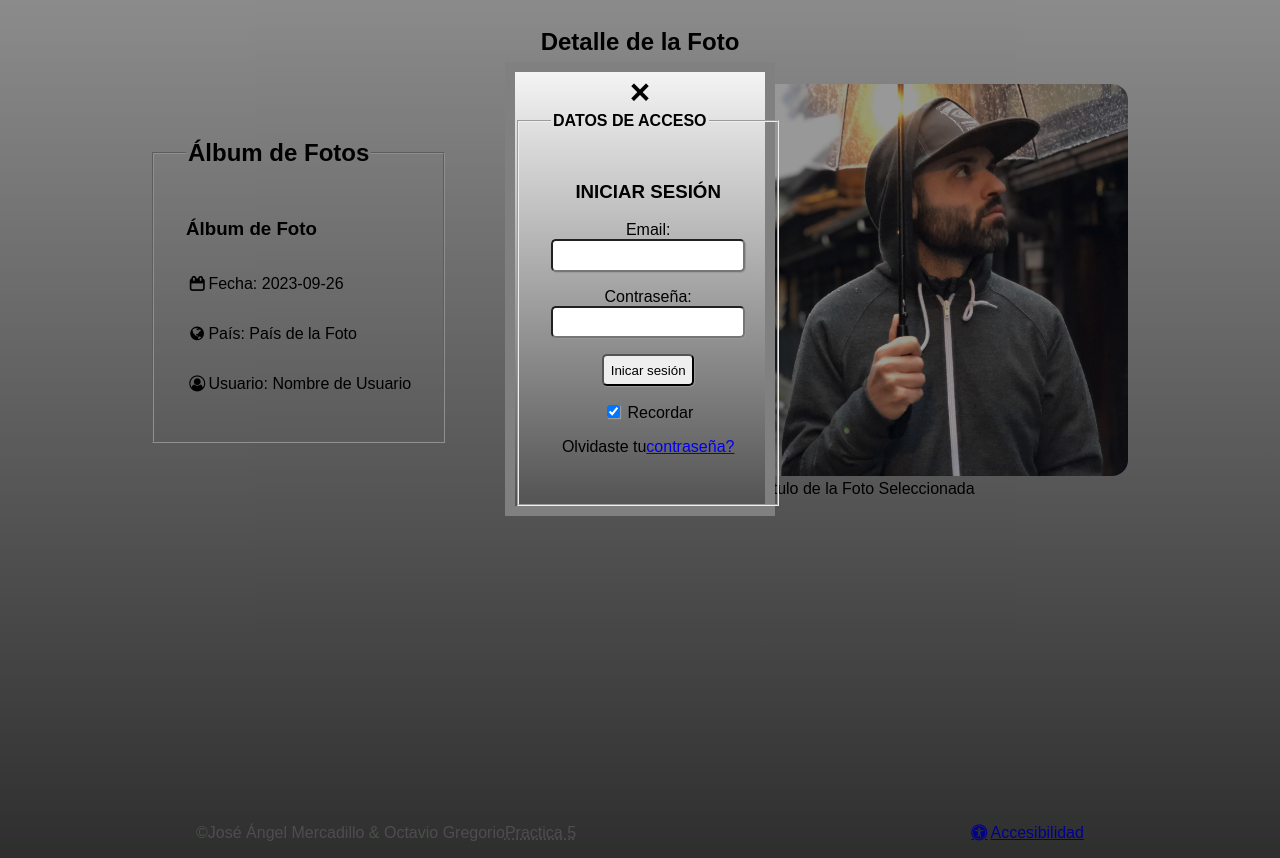
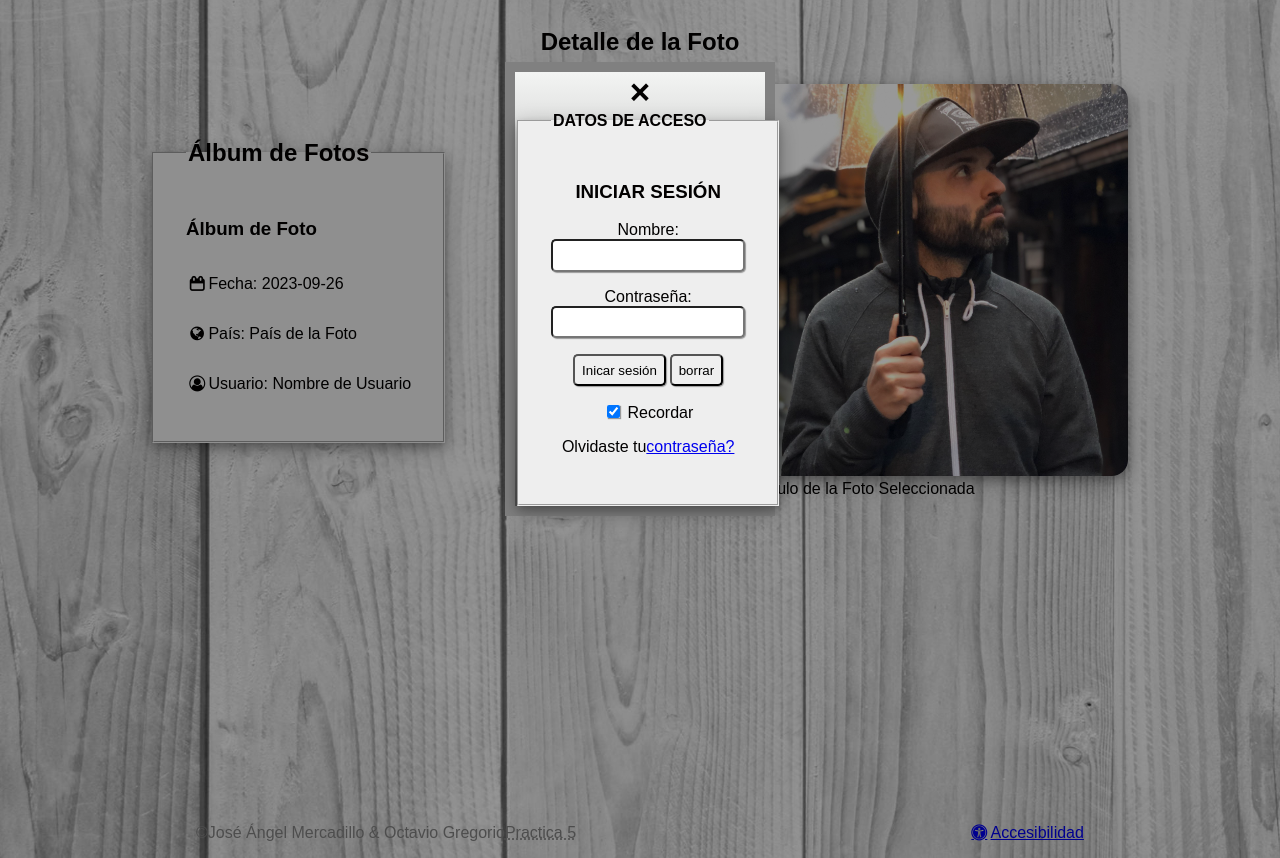
Before and after one commit to octa815/Practica7, a PHP site: page /detalle.html in a window 1280 px wide, after a click on "Iniciar". Shown: the part 130-988 px from the top of the page. Run offline with PHP 8.4, Linux system fonts and the light colour scheme.

Commit message:
Add files via upload

```diff
--- a/detalle.html
+++ b/detalle.html
@@ -73,7 +73,7 @@
     <!--************************************************************************************-->
     <aside contenteditable="false">
         <aside id="login" class="modal" >
-            <form action="index2.html" class="modal-content animate">
+            <form action="index2.html" class="modal-content animate" name="loginForm">
                 <section id="seccion">
                 <span onclick="document.getElementById('login').style.display='none'" class="close" title="Close Modal">&times;</span>
                 <fieldset>
@@ -85,15 +85,18 @@
                         <p><label for="pass2"> Repite contraseña: </label><input type="password" pattern="[a-zA-Z0-9._-]{4,20}" id="pass2" name="pass2" required></p>-->
 
                             <p>
-                                <label for="email">Email: </label>
-                                <input type="email" id="email" name="email" required>
+                                <label for="nombre">Nombre: </label>
+                                <input type="text" id="nombre" name="nombre">
+                                <span id="errorNombreUsuario" class="error"></span>
                             </p>
                             <p>
                                 <label for="pass">Contraseña: </label>
-                                <input type="password" pattern="[a-zA-Z0-9._-]{4,20}" id="pass" name="pass" required>
+                                <input type="text" id="pass" name="pass">
+                                <span id="errorPass" class="error"></span>
                             </p>
 
                         <button type="submit">Inicar sesión</button>
+                        <button type="reset">borrar</button>
                         <p>
                             <label><input type="checkbox" checked="checked" name="remember"> Recordar</label>
                         </p>
@@ -108,25 +111,49 @@
     <!--************************************************************************************-->
     <aside contenteditable="false">
         <aside id="registro" class="modal2">
-            <form action="index.html" class="modal2-content animate">
+            <form action="index.html" class="modal2-content animate" name="registroForm">
                 <section id="seccion2">
                     <fieldset>
                         <legend>TUS DATOS</legend>
                         <h3> REGISTRO </h3>
                             <p>Introduce tus datos</p>
-                            <p><label for="nombre">Nombre: </label><input type="text" id="nombre" name="nombre" required></p>
-                            <p><label>Apellidos: <input type="text" id="apellidos" name="apellidos" required></label></p>
-                            <p><label for="pass_reg">Contraseña: </label><input type="password" pattern="[a-zA-Z0-9._-]{4,20}" id="pass_reg" name="pass_reg" required></p>
-                            <p><label for="pass2"> Repite contraseña: </label><input type="password" pattern="[a-zA-Z0-9._-]{4,20}" id="pass2" name="pass2" required></p>
-                            <p><label for="email_reg">Email: </label><input type="email" id="email_reg" name="email_reg" required></p>
-                            <p>Sexo:</p>
-                                <input type="radio" id="masculino" name="sexo" value="H">
+                            <p><label for="nombre_reg">Nombre:</label>
+                                <input type="text" id="nombre_reg" name="nombre_reg">
+                                <span id="errorNombre_reg" class="error"></span>
+                            </p>
+                            <p>
+                                <label>Apellidos: </label>
+                                <input type="text" id="apellidos" name="apellidos" >
+                            </p>
+                            <p>
+                                <label for="pass_reg">Contraseña: </label>
+                                <input type="text"  id="pass_reg" name="pass_reg" >
+                                <span id="errorPass_reg" class="error"></span>
+                            </p>
+                            <p>
+                                <label for="pass2"> Repite contraseña: </label>
+                                <input type="text"  id="pass2" name="pass2">
+                                <span id="errorPass2" class="error"></span>
+                            </p>
+                            <p><label for="email_reg">Email: </label>
+                                <input type="text" id="email_reg" name="email_reg" >
+                                <span id="errorMail_reg" class="error"></span>
+                            </p>
+                            <p>Sexo:
+                                <input type="radio" id="masculino" name="sexo" >
                                 <label for="masculino">H</label>
-                                <input type="radio" id="femenino"  name="sexo" value="M">
+                                <input type="radio" id="femenino"  name="sexo">
                                 <label for="femenino">M</label>
-                            <p><label for="fecha1">Fecha de nacimiento:</label>
-                            <input type="date" id="fecha1" name="fecha1"></p>
-                            <p><label for="ciudad">Ciudad: </label>
+                                <span id="errorSexo_reg" class="error"></span>
+                            </p>
+                            <p>
+                                <label for="fecha1">Fecha de nacimiento:</label>
+                                <input type="text" id="fecha1" name="fecha1">
+                                <span id="errorFecha_reg" class="error"></span>
+                                <span id="errorNac_reg" class="error"></span>
+                            </p>
+                            <p>
+                                <label for="ciudad">Ciudad: </label>
                                 <select id="ciudad" name="ciudad">
                                     <option value="1">Alicante</option>
                                     <option value="33">Madrid</option>
@@ -153,10 +180,12 @@
                                 </figure>
                             <input type="file" accept="image/jpg, image/png, image/gif, image/jpeg" id="input-image">
                     </fieldset>
+                    <aside id="log">
+                        <button type="submit">registrarse</button>
+                        <button type="reset">borrar</button>
+                    </aside>
                 </section>
-                <aside id="log">
-                    <input type="submit" value="Registrarse">
-                </aside>
+
             </form>
         </aside>
     </aside>
--- a/estilo-grande+vision.css
+++ b/estilo-grande+vision.css
@@ -4,7 +4,7 @@
 body {
     background: #fff; /* Fondo blanco */
     color: #333; /* Texto oscuro para mayor contraste */
-    font-size: 18px; /* Tamaño de fuente aumentado */
+    font-size: 150%; /* Tamaño de fuente aumentado */
     line-height: 1.6; /* Espaciado entre líneas para una mejor legibilidad */
     font-family: 'Atkinson Hyperlegible', sans-serif;
 
--- a/estilo-grande.css
+++ b/estilo-grande.css
@@ -2,6 +2,6 @@
 
 /* Estilo para Personas con Baja Visión y Tipo de Letra Mayor */
 body {
-    font-size: 120%; /* Aumenta el tamaño de fuente al 120% del tamaño base */
+    font-size: 150%; /* Aumenta el tamaño de fuente al 120% del tamaño base */
     line-height: 1.8; /* Espaciado entre líneas para una mejor legibilidad */
 }
--- a/estilo.css
+++ b/estilo.css
@@ -114,13 +114,14 @@ html{
 main{
     padding-left: 5%;
     padding-right: 5%;
-
 }
 body{
     min-height: 100vh;
     min-width: 375px;
     /*background-color: linear-gradient(rgb(45, 162, 10), #0b0b0a);*/
-    background: linear-gradient(rgb(255, 255, 255), #4b4d4b);
+    background-image: url("./imagenes//blanco.jpeg");
+    background-size: cover;
+    /*background: linear-gradient(rgb(255, 255, 255), #4b4d4b);*/
     display:grid;
     grid-template-rows: auto auto 1fr auto;
     margin:0%;
@@ -168,8 +169,9 @@ table, tr, th, td {
 
 
 fieldset{
+    box-shadow: 0 4px 8px 0 rgba(0, 0, 0, 0.2), 0 6px 20px 0 rgba(0, 0, 0, 0.30);
+    background-color: #eeeeee;
     justify-content: flex-start;
-
     flex-direction: column;
     flex-wrap: wrap;
     align-content: space-around;
@@ -183,6 +185,7 @@ legend{
 }
 
 img{
+    box-shadow: 0 4px 8px 0 rgba(0, 0, 0, 0.2), 0 6px 20px 0 rgba(0, 0, 0, 0.30);
     max-width: 100%;
     max-height: 100%;
     border-radius: 1em;
--- a/impresion.css
+++ b/impresion.css
@@ -76,9 +76,10 @@ fieldset>legend{
 
 
 
-header,#login,#registro{
+header,#login,#registro,#accesibilidad{
     display: none;
 }
+
 
 
 
--- a/index2.html
+++ b/index2.html
@@ -49,7 +49,7 @@
                 <a href="index.html" class="icon-trash-empty">Darme de baja</a>
                 <a href="index.html" class="icon-logout">Cerrar sesión</a>
                 <aside class="botoncillo">
-                    <a class="icon-moon">claro/oscuro</a>
+                    <a class="icon-moon">Claro/oscuro</a>
                       <aside class="darkbot">
                         <label class="switch">
                             <input type="checkbox" onclick="oscuro()">
@@ -58,7 +58,7 @@
                     </aside>
                 </aside>
                 <aside class="botoncillo">
-                    <a class="icon-fontsize">Letra</a>
+                    <a class="icon-fontsize">Tamaño</a>
                     <aside class="darkbot">
                         <label class="switch">
                             <input type="checkbox" onclick="grande()">
--- a/respuesta_solicitar_album.html
+++ b/respuesta_solicitar_album.html
@@ -57,7 +57,7 @@
                 <a href="index.html" class="icon-trash-empty">Darme de baja</a>
                 <a href="index.html" class="icon-logout">Cerrar sesión</a>
                 <aside class="botoncillo">
-                    <a class="icon-moon">claro/oscuro</a>
+                    <a class="icon-moon">Claro/oscuro</a>
                       <aside class="darkbot">
                         <label class="switch">
                             <input type="checkbox" onclick="oscuro()">
@@ -66,7 +66,7 @@
                     </aside>
                 </aside>
                 <aside class="botoncillo">
-                    <a class="icon-fontsize">Letra</a>
+                    <a class="icon-fontsize">Tamaño</a>
                     <aside class="darkbot">
                         <label class="switch">
                             <input type="checkbox" onclick="grande()">
@@ -123,7 +123,7 @@
             <abbr title = "DAW"> Practica 5 </abbr>
         </p>
         <p>
-            <a href="accesibilidad.html" class="icon-universal-access"><span>Accesibilidad</span></a>
+            <a id="accesibilidad" href="accesibilidad.html" class="icon-universal-access"><span>Accesibilidad</span></a>
         </p>
     </footer>
     <script>
--- a/resultado.html
+++ b/resultado.html
@@ -50,7 +50,7 @@
                 <a href="index.html" class="icon-trash-empty">Darme de baja</a>
                 <a href="index.html" class="icon-logout">Cerrar sesión</a>
                 <aside class="botoncillo">
-                    <a class="icon-moon">claro/oscuro</a>
+                    <a class="icon-moon">Claro/oscuro</a>
                       <aside class="darkbot">
                         <label class="switch">
                             <input type="checkbox" onclick="oscuro()">
@@ -59,7 +59,7 @@
                     </aside>
                 </aside>
                 <aside class="botoncillo">
-                    <a class="icon-fontsize">Letra</a>
+                    <a class="icon-fontsize">Tamaño</a>
                     <aside class="darkbot">
                         <label class="switch">
                             <input type="checkbox" onclick="grande()">
```
Also changed, not shown: accesibilidad.html (+9 -3 lines), buscar.html (+53 -19 lines), ejem.html (added, +43 -0 lines), solicitar_album.html (+13 -4 lines), imagenes/blanco.jpeg (added).
